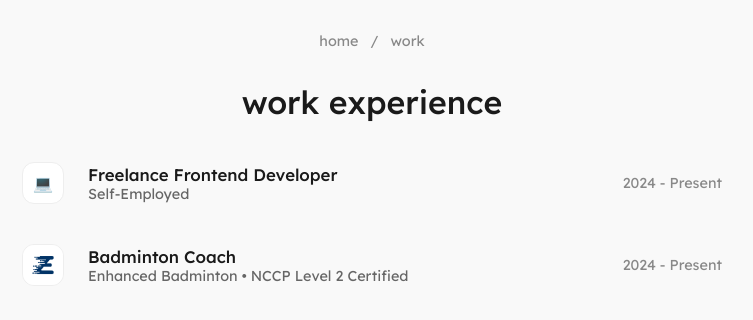
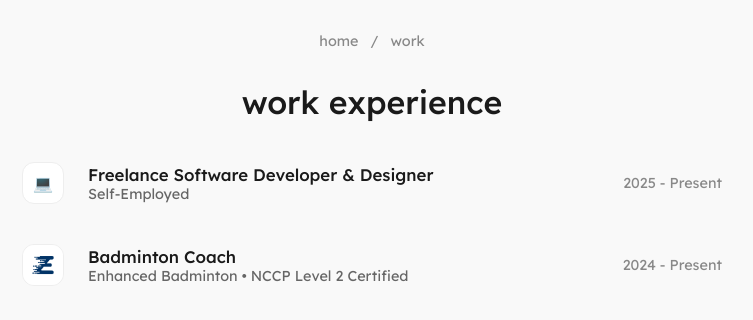
Before and after one commit to diwenne/diwenhuang, a React (Vite) app: page /work in a window 1280 px wide. Shown: the top 320 px of the page, without its empty margins (268-1021 px from the left). Built offline with nearby package versions, Linux system fonts and the light colour scheme.

Commit message:
freelance job

```diff
--- a/src/components/WorkItem.tsx
+++ b/src/components/WorkItem.tsx
@@ -1,4 +1,5 @@
-import { useState } from 'react';
+import { useState } from "react";
+import type { MouseEvent } from "react";
 
 interface WorkItemProps {
   icon: string;
@@ -7,31 +8,51 @@ interface WorkItemProps {
   date: string;
   description: string;
   tags: string[];
-  link?: string; // ✅ optional link
+  link?: string;
 }
 
-function WorkItem({ icon, title, subtitle, date, description, tags, link }: WorkItemProps) {
+export default function WorkItem({
+  icon,
+  title,
+  subtitle,
+  date,
+  description,
+  tags,
+  link,
+}: WorkItemProps) {
   const [isExpanded, setIsExpanded] = useState(false);
+  const isImagePath = icon.includes("/") || icon.includes(".");
 
-  // ✅ FIX: Add logic to handle both images and emojis
-  const isImagePath = icon.includes('/') || icon.includes('.');
+  const handleToggle = () => setIsExpanded((v) => !v);
+  const stop = (e: MouseEvent) => e.stopPropagation();
 
   return (
     <div className="list-item-wrapper">
-      <div className="list-item" onClick={() => setIsExpanded(!isExpanded)}>
+      <div className="list-item" onClick={handleToggle}>
         <div className="item-details">
           <div className="item-icon">
-            {isImagePath ? (
-              <img src={icon} alt={`${title} logo`} />
-            ) : (
-              <span>{icon}</span>
-            )}
+            {isImagePath ? <img src={icon} alt={`${title} logo`} /> : <span>{icon}</span>}
           </div>
+
           <div className="item-title-group">
-            <h3>{title}</h3>
-            <p>{subtitle}</p>
+            <h3>
+              {link ? (
+                <a
+                  href={link}
+                  target="_blank"
+                  rel="noopener noreferrer"
+                  onClick={stop} // don't toggle when clicking the title link
+                >
+                  {title}
+                </a>
+              ) : (
+                title
+              )}
+            </h3>
+            <p className="expandable-subtitle">{subtitle}</p>
           </div>
         </div>
+
         <span className="item-date">{date}</span>
       </div>
 
@@ -45,22 +66,8 @@ function WorkItem({ icon, title, subtitle, date, description, tags, link }: Work
               </span>
             ))}
           </div>
-          {link && (
-            <div className="item-link">
-              <a
-                href={link}
-                target="_blank"
-                rel="noopener noreferrer"
-                className="btn"
-              >
-                View More
-              </a>
-            </div>
-          )}
         </>
       )}
     </div>
   );
 }
-
-export default WorkItem;
--- a/src/pages/Work.tsx
+++ b/src/pages/Work.tsx
@@ -3,23 +3,34 @@ import Breadcrumbs from '../components/Breadcrumbs';
 
 import enhanced from '../assets/enhanced.png';
 
+// --- Main Page Data & Component ---
+
 const workData = [
   {
     icon: '💻',
-    title: 'Freelance Frontend Developer',
+    title: 'Freelance Software Developer & Designer',
     subtitle: 'Self-Employed',
-    date: '2024 - Present',
-    description: 'Designing and developing responsive websites for clients, focusing on modern UI/UX practices, performance optimization, and maintainable codebases.',
-    tags: ['React', 'TypeScript', 'TailwindCSS', 'UI/UX', 'Web Development']
+    link: 'https://diwen.dev',
+    date: '2025 - Present',
+    description:
+      'Designing and developing responsive websites for clients, focusing on modern UI/UX practices, performance optimization, and maintainable codebases.',
+    tags: ['React', 'TypeScript', 'TailwindCSS', 'UI/UX', 'Web Development'],
   },
   {
     icon: enhanced,
     title: 'Badminton Coach',
     subtitle: 'Enhanced Badminton • NCCP Level 2 Certified',
     date: '2024 - Present',
-    description: 'Coaching in various competitions, group lessons, and private lessons, focusing on player development and strategic gameplay.',
-    tags: ['Leadership', 'Communication', 'Mentorship', 'Strategy', 'Time Management']
-  }
+    description:
+      'Coaching in various competitions, group lessons, and private lessons, focusing on player development and strategic gameplay.',
+    tags: [
+      'Leadership',
+      'Communication',
+      'Mentorship',
+      'Strategy',
+      'Time Management',
+    ],
+  },
 ];
 
 function Work() {
@@ -34,6 +45,7 @@ function Work() {
             icon={item.icon}
             title={item.title}
             subtitle={item.subtitle}
+            link={item.link}
             date={item.date}
             description={item.description}
             tags={item.tags}
```
